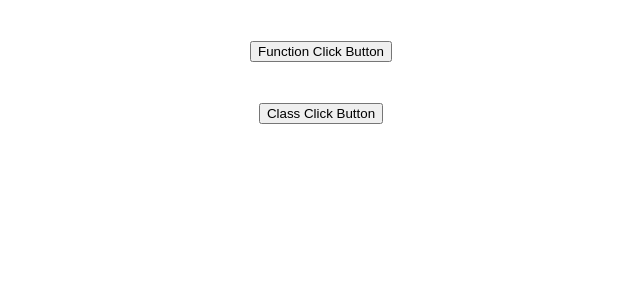
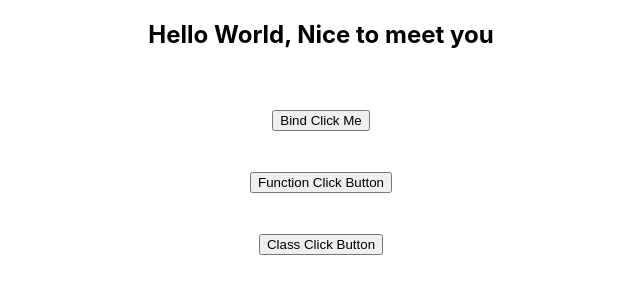
Before and after one commit to Elbie-em/React-Recap, a React (Create React App) app: page / in a window 1280 px wide. Shown: the top 300 px of the page, without its empty margins (319-959 px from the left). Built offline with nearby package versions, Linux system fonts and the light colour scheme.

Commit message:
Add button, Add state with message property

```diff
--- a/src/components/EventBind.js
+++ b/src/components/EventBind.js
@@ -1,10 +1,21 @@
 import React, { Component } from 'react'
 
 class EventBind extends Component {
+  constructor(props) {
+    super(props)
+
+    this.state = {
+       message: "Hello World, Nice to meet you"
+    }
+  }
+
   render() {
     return (
       <div>
-
+        <h2>{this.state.message}</h2>
+        <br />
+        <br />
+        <button>Bind Click Me</button>
       </div>
     )
   }
```
